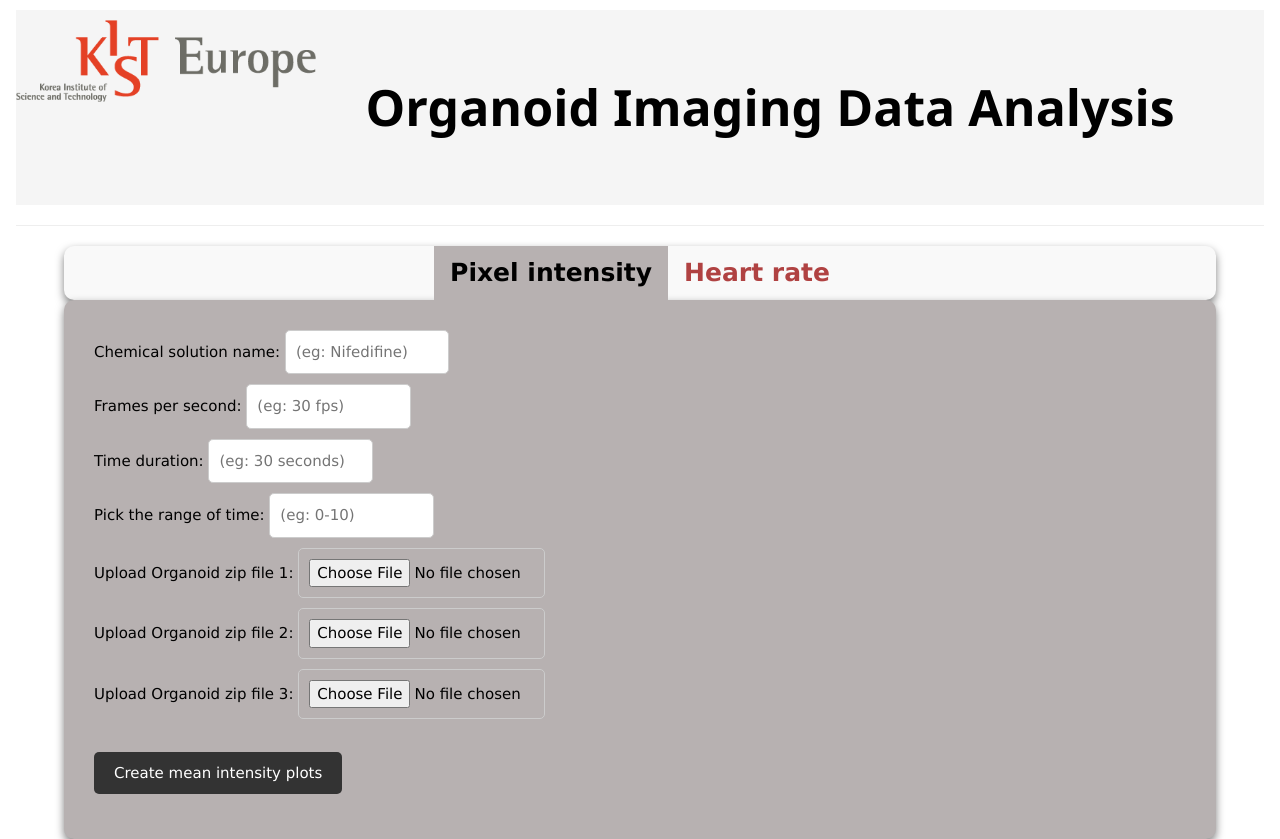
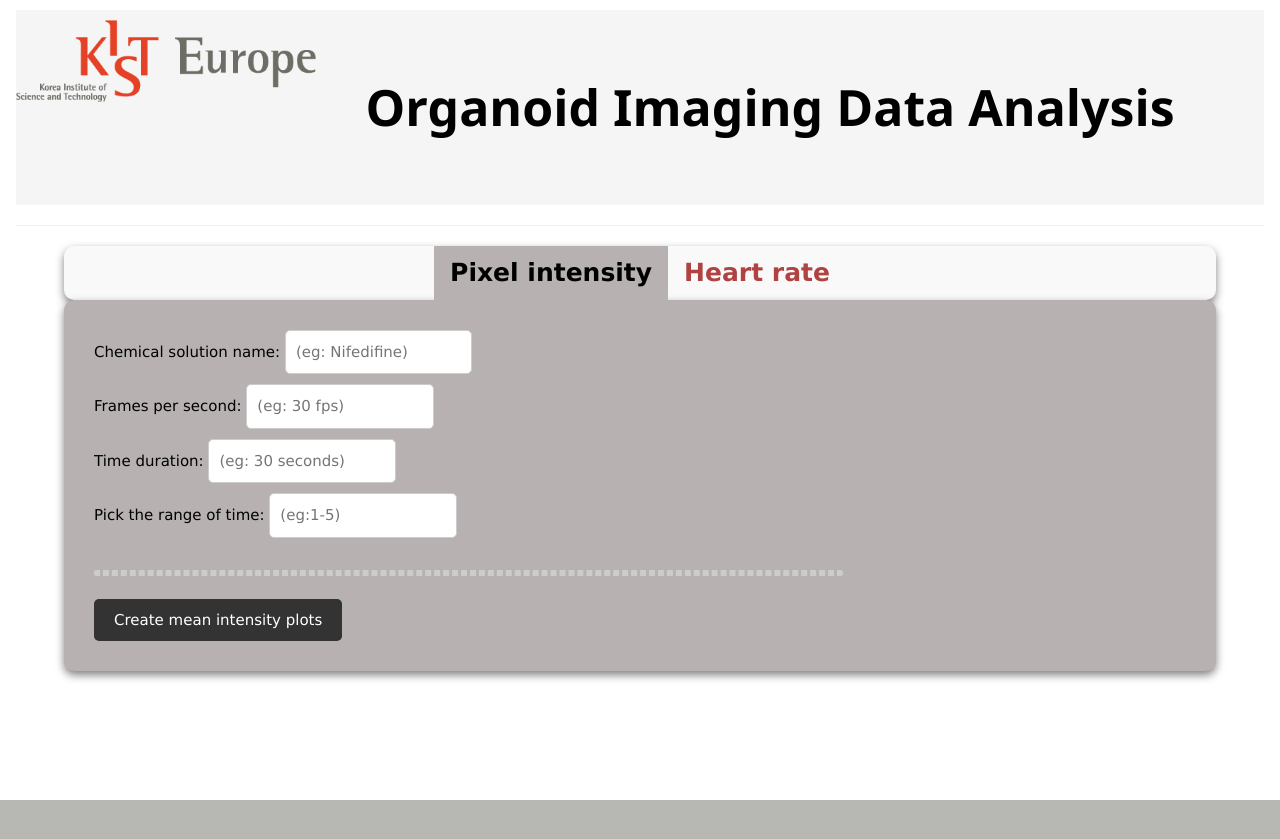
Before and after one commit to annmariyaes/calcium-gui, a Flask app: page / in a window 1280 px wide. After the commit the page ends 800 px from the top, so only its background shows below. Run offline with Flask 3, Linux system fonts and the light colour scheme; some libraries are stand-ins or nearby versions.

Commit message:
dropzone.js

```diff
--- a/app/static/style.css
+++ b/app/static/style.css
@@ -19,17 +19,8 @@ form {
     box-shadow: 0 4px 8px rgba(0, 0, 0, 0.5);
 }
 
-input[type="file"]{
-    width: 30%;
-    padding: 10px;
-    margin-bottom: 10px;
-    border: 1px solid #ccc;
-    border-radius: 5px;
-    box-sizing: border-box;
-}
-
 input[type="text"] {
-    width: 20%;
+    width: 25%;
     padding: 10px;
     margin-bottom: 10px;
     border: 1px solid #ccc;
@@ -98,3 +89,9 @@ img {
     float: left;
     margin-right: 20px;
 }
+
+.dropzone {
+    border: dashed !important;
+    border-color: #ccc !important;
+    border-radius: 15px !important;
+}
--- a/app/templates/index.html
+++ b/app/templates/index.html
@@ -4,11 +4,15 @@
 
         <title>heart rate</title>
         <link rel= "stylesheet" type= "text/css" href= "{{ url_for('static',filename='style.css') }}">
+        <meta name="viewport" content="width=device-width, initial-scale=1">
+        <link rel="stylesheet" href="https://www.w3schools.com/w3css/4/w3.css">
+        <link rel="stylesheet" href="https://unpkg.com/dropzone@5/dist/min/dropzone.min.css" type="text/css" />
 
     </head>
 
-    <meta name="viewport" content="width=device-width, initial-scale=1">
-    <link rel="stylesheet" href="https://www.w3schools.com/w3css/4/w3.css">
+
+
+
 
     <body>
 
@@ -20,8 +24,8 @@
 
         <div class="container">
             <div class="w3-bar">
-                <button class="w3-bar-item w3-button " onclick="openTabs('Intensity', this)"> Pixel intensity </button>
-                <button class="w3-bar-item w3-button " onclick="openTabs('Rate', this)"> Heart rate </button>
+                <button class="w3-bar-item w3-button" onclick="openTabs('Intensity', this)"> Pixel intensity </button>
+                <button class="w3-bar-item w3-button" onclick="openTabs('Rate', this)"> Heart rate </button>
             </div>
         </div>
 
@@ -31,33 +35,17 @@
             <div class="row">
                 <div class="col">
 
-                    <label for="che_textbox">Chemical solution name: </label>
-                    <input type="text" name="che_textbox" placeholder="(eg: Nifedifine)" value="{{ chemical1 }}"><br>
+                    <label>Chemical solution name: <input type="text" id="chemical1" name="chemical1" placeholder="(eg: Nifedifine)" value="{{ chemical1 }}"> </label><br>
+                    <label>Frames per second: <input type="text" id="fps1" name="fps1" placeholder="(eg: 30 fps)" value="{{ fps1 }}"></label><br>
+                    <label>Time duration: <input type="text" id="time1_textbox1" name="time1_textbox1" placeholder="(eg: 30 seconds)" value="{{ time1 }}"></label><br>
+                    <label>Pick the range of time: <input type="text" id="time2_textbox1" name="time2_textbox1" placeholder="(eg:1-5)" value="{{ times1 }}"></label><br><br>
 
-                    <label for="fps">Frames per second: </label>
-                    <input type="text" name="fps" placeholder="(eg: 30 fps)" value="{{ fps1 }}"><br>
-                    <label for="time1_textbox">Time duration: </label>
-                    <input type="text" name="time1_textbox" placeholder="(eg: 30 seconds)" value="{{ time1 }}"><br>
-                    <label for="time2_textbox">Pick the range of time: </label>
-                    <input type="text" name="time2_textbox" placeholder="(eg: 0-10)" value="{{ times1 }}"><br>
-
-
-                    <label for="file1">Upload Organoid zip file 1:</label>
-                    <input type="file" name="file1" accept=".zip" value="{{ zip11 }}"><br>
-
-                    <label for="file2">Upload Organoid zip file 2:</label>
-                    <input type="file" name="file2" accept=".zip" value="{{ zip21 }}"><br>
-
-                    <label for="file3">Upload Organoid zip file 3:</label>
-                    <input type="file" name="file3" accept=".zip" value="{{ zip31 }}"><br><br>
+                    <div class="dropzone dz-clickable" id="dropper1"></div><br>
 
                     <div>
-                        <input type="submit" name="action" value="Create mean intensity plots" id="submit-intensity" onclick="submitForm('Create mean intensity plots')">
+                        <input type="submit" name="action" value="Create mean intensity plots" id="submit-intensity" onclick="submitForm('Create mean intensity plots', 'Intensity')">
                     </div>
 
-                    <p>{{ zip11 }}</p>
-                    <p>{{ zip21 }}</p>
-                    <p>{{ zip31 }}</p>
                 </div>
 
                 <div class="col">
@@ -75,40 +63,23 @@
         </form>
 
 
-
         <form action="/rate" method="post" enctype="multipart/form-data" class="tab-content" id="Rate">
             <div class="row" >
                 <div class="col">
-                    <label for="che_textbox2">Chemical solution name: </label>
-                    <input type="text" name="che_textbox" placeholder="(eg: Nifedifine)" value="{{ chemical2 }}"><br>
 
-                    <label for="fps">Frames per second: </label>
-                    <input type="text" name="fps" placeholder="(eg: 30 fps)" value="{{ fps2 }}"><br>
-                    <label for="time1_textbox">Time duration: </label>
-                    <input type="text" name="time1_textbox" placeholder="(eg: 30 seconds)" value="{{ time2 }}"><br>
-                    <label for="time2_textbox">Pick the range of time: </label>
-                    <input type="text" name="time2_textbox" placeholder="(eg: 0-10)" value="{{ times2 }}"><br>
+                    <label>Chemical solution name: <input type="text" id="chemical2" name="chemical2" placeholder="(eg: Nifedifine)" value="{{ chemical2 }}"> </label><br>
+                    <label>Frames per second: <input type="text" id="fps2" name="fps2" placeholder="(eg: 30 fps)" value="{{ fps2 }}"></label><br>
+                    <label>Time duration: <input type="text" id="time1_textbox2" name="time1_textbox2" placeholder="(eg: 30 seconds)" value="{{ time2 }}"></label><br>
+                    <label>Pick the range of time: <input type="text" id="time2_textbox2" name="time2_textbox2" placeholder="(eg:1-5)" value="{{ times2 }}"></label><br>
 
+                    <label>Concentrations: <input type="text" id="textbox" name="textbox" placeholder="(eg: 0, 100, 500, 1000)" value="{{ concentrations }}"></label><br><br>
 
-                    <label for="file1">Upload Organoid zip file 1:</label>
-                    <input type="file" name="file1" accept=".zip" value="{{ zip12 }}"><br>
-
-                    <label for="file2">Upload Organoid zip file 2:</label>
-                    <input type="file" name="file2" accept=".zip" value="{{ zip22 }}"><br>
-
-                    <label for="file3">Upload Organoid zip file 3:</label>
-                    <input type="file" name="file3" accept=".zip" value="{{ zip32 }}"><br><br>
-
-                    <label for="textbox">Concentrations: </label>
-                    <input type="text" name="textbox" placeholder="(eg: 0, 100, 500, 1000)" value="{{ concentrations }}"><br><br>
+                    <div class="dropzone dz-clickable" id="dropper2"></div><br>
 
                     <div>
                         <input type="submit" name="action" value="Create heart rate vs concentration plot" id="submit-rate-vs-con" onclick="submitForm('Create heart rate vs concentration plot')">
                     </div>
 
-                    <p>{{ zip12 }}</p>
-                    <p>{{ zip22 }}</p>
-                    <p>{{ zip32 }}</p>
                 </div>
 
                 <div class="col">
@@ -117,11 +88,11 @@
                     {% endif %}
                 </div>
             </div>
-
         </form>
 
+        <script src="https://cdnjs.cloudflare.com/ajax/libs/dropzone/5.9.2/min/dropzone.min.js"></script>
+        <script src="{{url_for('static', filename='features.js')}}"></script>
 
-        <script src="{{url_for('static', filename='features.js')}}"></script>
 
     </body>
 </html>
--- a/app/unetsegment.py
+++ b/app/unetsegment.py
@@ -19,7 +19,7 @@ class Unet:
         self.fps = int(fps)
         self.time = int(time)
         self.t_range = t_range
-        self.model = load_model('D:/ann/git2/U-Net/updated_unet.h5', compile=False, custom_objects={
+        self.model = load_model('C:/Users/annma/PycharmProjects/calcium-gui/U-Net/updated_unet.h5', compile=False, custom_objects={
                           'mean_iou': self.mean_iou, 'dice_coefficient': self.dice_coefficient, 'pixel_wise_accuracy': self.pixel_wise_accuracy})
 
 
```
Also changed, not shown: app/flask_app.py (+55 -89 lines), app/static/features.js (+48 -1 lines).
